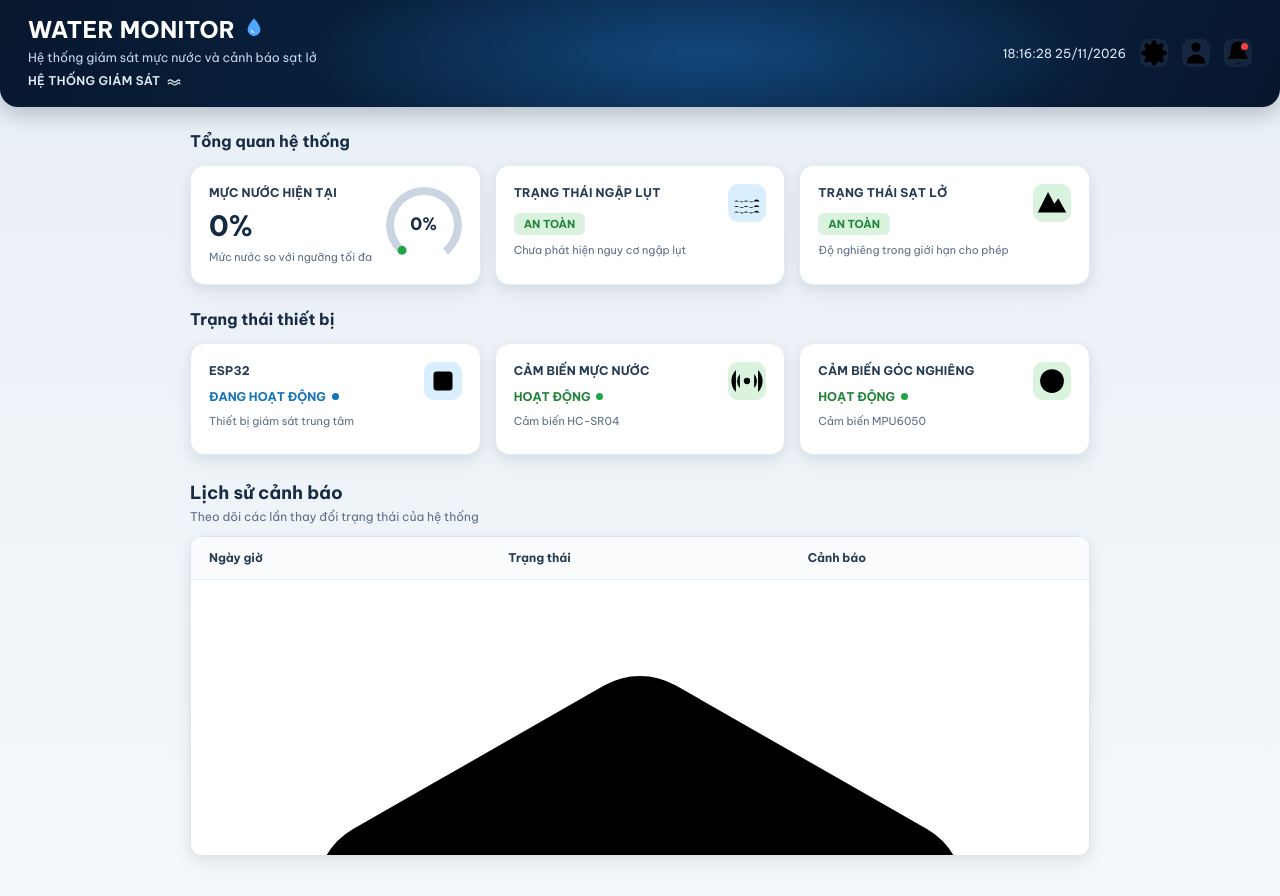
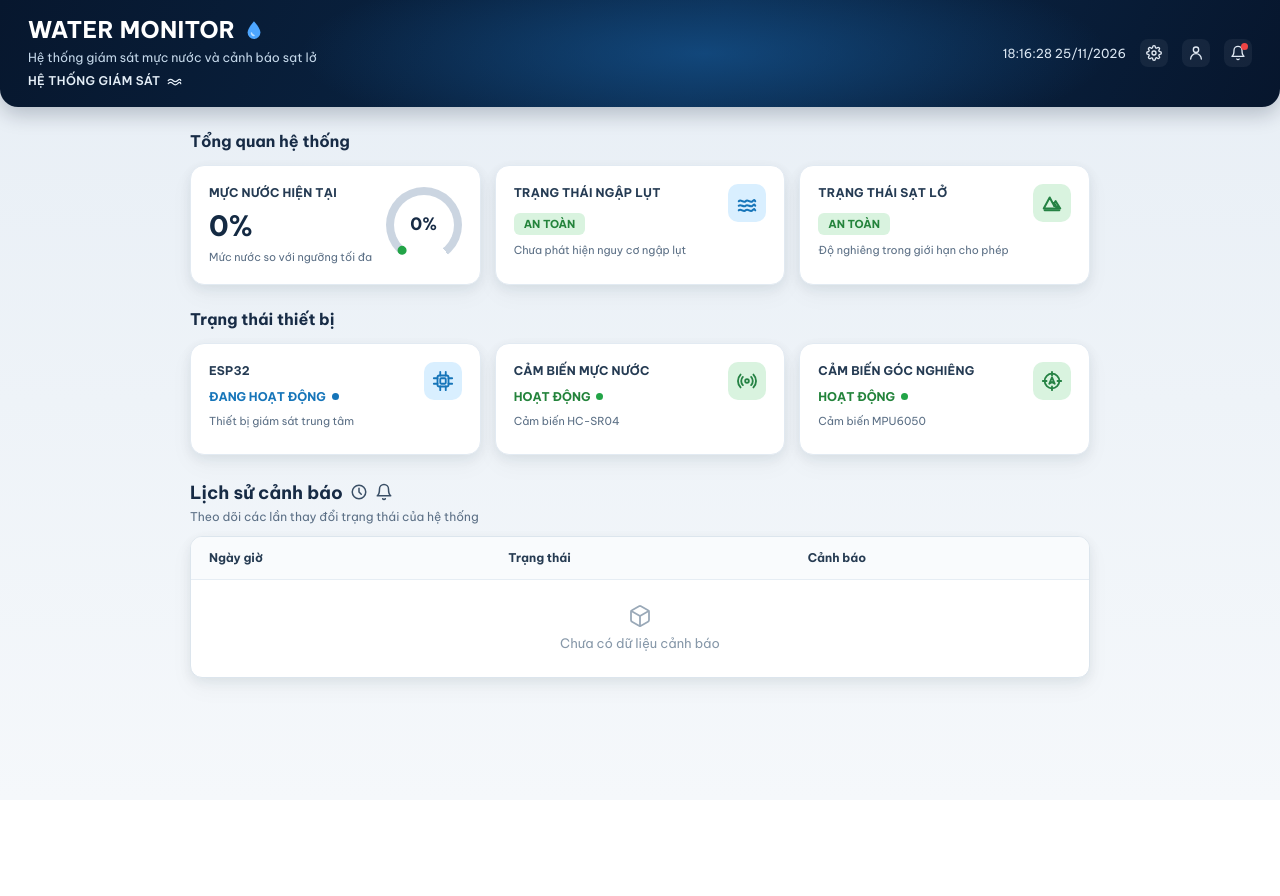
Before and after one commit to MANHLOI-2611/water-monitor, a Spring Boot app: page / in a window 1280 px wide. After the commit the page ends 703 px from the top, so only its background shows below. Run offline with Spring Boot 4, Linux system fonts and the light colour scheme; data that the repository does not hold is empty; some libraries are stand-ins or nearby versions.

Commit message:
Redesign water monitor dashboard

```diff
--- a/src/main/resources/templates/index.html
+++ b/src/main/resources/templates/index.html
@@ -8,7 +8,8 @@
     <link rel="preconnect" href="https://fonts.googleapis.com">
     <link rel="preconnect" href="https://fonts.gstatic.com" crossorigin>
     <link href="https://fonts.googleapis.com/css2?family=Be+Vietnam+Pro:wght@400;500;600;700&display=swap" rel="stylesheet">
-    <link rel="stylesheet" th:href="@{/css/style.css}">
+    <!-- Nếu chạy file tĩnh không qua Thymeleaf, có thể đổi thành href="./style.css" hoặc "./css/style.css" -->
+    <link rel="stylesheet" th:href="@{/css/style.css}" href="./css/style.css">
 </head>
 
 <body>
@@ -16,18 +17,16 @@
 <header class="topbar">
     <div class="brand">
         <div class="brand-title">
-            WATER MONITOR
-            <span class="brand-drop" aria-hidden="true">
-                <svg viewBox="0 0 24 24" width="22" height="22">
+            <span>WATER MONITOR</span>
+            <svg width="22" height="22" viewBox="0 0 24 24" aria-hidden="true">
                 <path d="M12 2.5C12 2.5 5 10.2 5 14.8a7 7 0 0 0 14 0C19 10.2 12 2.5 12 2.5Z" fill="#4da6ff"/>
                 <path d="M9.2 15.2a3.2 3.2 0 0 0 2.8 2.8" fill="none" stroke="#bfe0ff" stroke-width="1.6" stroke-linecap="round"/>
             </svg>
-            </span>
         </div>
         <p>Hệ thống giám sát mực nước và cảnh báo sạt lở</p>
         <div class="brand-subtitle">
             <span>HỆ THỐNG GIÁM SÁT</span>
-            <svg viewBox="0 0 24 24" width="14" height="14" fill="none" stroke="currentColor" stroke-width="2" stroke-linecap="round" stroke-linejoin="round" aria-hidden="true">
+            <svg width="15" height="15" viewBox="0 0 24 24" fill="none" stroke="currentColor" stroke-width="2" stroke-linecap="round" aria-hidden="true">
                 <path d="M2 12c2.5-2.5 5-2.5 7.5 0s5 2.5 7.5 0 5-2.5 5 0"/>
                 <path d="M2 17c2.5-2.5 5-2.5 7.5 0s5 2.5 7.5 0 5-2.5 5 0"/>
             </svg>
@@ -84,7 +83,7 @@
         </article>
 
         <!-- NGẬP LỤT -->
-        <article class="card status-card">
+        <article class="card">
             <div class="card-content">
                 <h3>TRẠNG THÁI NGẬP LỤT</h3>
                 <span class="status-text safe" id="floodStatus">AN TOÀN</span>
@@ -92,16 +91,16 @@
             </div>
 
             <div class="card-icon flood-icon" aria-hidden="true">
-                <svg viewBox="0 0 48 48">
-                    <path d="M8 22c4-4 8 4 12 0s8 4 12 0 6-2 8 0" />
-                    <path d="M8 29c4-4 8 4 12 0s8 4 12 0 6-2 8 0" />
-                    <path d="M8 36c4-4 8 4 12 0s8 4 12 0 6-2 8 0" />
+                <svg width="22" height="22" viewBox="0 0 24 24" fill="none" stroke="currentColor" stroke-width="2.2" stroke-linecap="round">
+                    <path d="M3 10c2.5-2.5 5 2.5 7.5 0s5 2.5 7.5 0 2-1 3 0"/>
+                    <path d="M3 15c2.5-2.5 5 2.5 7.5 0s5 2.5 7.5 0 2-1 3 0"/>
+                    <path d="M3 20c2.5-2.5 5 2.5 7.5 0s5 2.5 7.5 0 2-1 3 0"/>
                 </svg>
             </div>
         </article>
 
         <!-- SẠT LỞ -->
-        <article class="card status-card">
+        <article class="card">
             <div class="card-content">
                 <h3>TRẠNG THÁI SẠT LỞ</h3>
                 <span class="status-text safe" id="landslideStatus">AN TOÀN</span>
@@ -125,7 +124,7 @@
 
     <section class="dashboard">
 
-        <article class="card device-card">
+        <article class="card">
             <div class="card-content">
                 <h3>ESP32</h3>
                 <div class="device-status info">
@@ -136,15 +135,15 @@
             </div>
 
             <div class="card-icon chip-icon" aria-hidden="true">
-                <svg viewBox="0 0 48 48">
-                    <rect x="12" y="12" width="24" height="24" rx="4" />
-                    <rect x="18" y="18" width="12" height="12" rx="2" />
-                    <path d="M17 5v7M24 5v7M31 5v7M17 36v7M24 36v7M31 36v7M5 17h7M5 24h7M5 31h7M36 17h7M36 24h7M36 31h7" />
+                <svg width="22" height="22" viewBox="0 0 24 24" fill="none" stroke="currentColor" stroke-width="2" stroke-linecap="round" stroke-linejoin="round">
+                    <rect x="6" y="6" width="12" height="12" rx="2"/>
+                    <rect x="9" y="9" width="6" height="6" rx="1"/>
+                    <path d="M9 2v4M15 2v4M9 18v4M15 18v4M2 9h4M2 15h4M18 9h4M18 15h4"/>
                 </svg>
             </div>
         </article>
 
-        <article class="card device-card">
+        <article class="card">
             <div class="card-content">
                 <h3>CẢM BIẾN MỰC NƯỚC</h3>
                 <div class="device-status">
@@ -155,15 +154,15 @@
             </div>
 
             <div class="card-icon sensor-icon" aria-hidden="true">
-                <svg viewBox="0 0 48 48">
-                    <circle cx="24" cy="24" r="4" />
-                    <path d="M15 15a13 13 0 0 0 0 18M33 15a13 13 0 0 1 0 18" />
-                    <path d="M10 10a20 20 0 0 0 0 28M38 10a20 20 0 0 1 0 28" />
+                <svg width="22" height="22" viewBox="0 0 24 24" fill="none" stroke="currentColor" stroke-width="2" stroke-linecap="round">
+                    <circle cx="12" cy="12" r="2"/>
+                    <path d="M7.5 7.5a6.5 6.5 0 0 0 0 9M16.5 7.5a6.5 6.5 0 0 1 0 9"/>
+                    <path d="M5 5a10 10 0 0 0 0 14M19 5a10 10 0 0 1 0 14"/>
                 </svg>
             </div>
         </article>
 
-        <article class="card device-card">
+        <article class="card">
             <div class="card-content">
                 <h3>CẢM BIẾN GÓC NGHIÊNG</h3>
                 <div class="device-status">
@@ -186,23 +185,18 @@
 
     <!-- LỊCH SỬ CẢNH BÁO -->
     <section class="history-section">
-
         <div class="history-heading">
             <div>
                 <h2>
-                    Lịch sử cảnh báo
-                    <span class="history-symbol" aria-hidden="true">
-                        <svg viewBox="0 0 24 24">
+                    <span>Lịch sử cảnh báo</span>
+                    <svg width="18" height="18" viewBox="0 0 24 24" fill="none" stroke="#3a4f66" stroke-width="2" stroke-linecap="round" stroke-linejoin="round" aria-hidden="true">
                         <circle cx="12" cy="12" r="9"/>
                         <path d="M12 7v5l3 3"/>
                     </svg>
-                    </span>
-                    <span class="history-symbol" aria-hidden="true">
-                        <svg viewBox="0 0 24 24">
+                    <svg width="18" height="18" viewBox="0 0 24 24" fill="none" stroke="#3a4f66" stroke-width="2" stroke-linecap="round" stroke-linejoin="round" aria-hidden="true">
                         <path d="M18 8a6 6 0 0 0-12 0c0 7-3 9-3 9h18s-3-2-3-9"/>
                         <path d="M13.73 21a2 2 0 0 1-3.46 0"/>
                     </svg>
-                    </span>
                 </h2>
                 <p>Theo dõi các lần thay đổi trạng thái của hệ thống</p>
             </div>
@@ -259,11 +249,11 @@
     updateClock();
     setInterval(updateClock, 1000);
 
-    const emptyHistoryTemplate = `
+    const emptyHistoryHtml = `
         <tr>
             <td colspan="3" class="history-empty">
                 <span class="empty-icon" aria-hidden="true">
-                    <svg viewBox="0 0 24 24">
+                    <svg width="24" height="24" viewBox="0 0 24 24" fill="none" stroke="currentColor" stroke-width="1.8" stroke-linecap="round" stroke-linejoin="round">
                         <path d="M21 16V8a2 2 0 0 0-1-1.73l-7-4a2 2 0 0 0-2 0l-7 4A2 2 0 0 0 3 8v8a2 2 0 0 0 1 1.73l7 4a2 2 0 0 0 2 0l7-4A2 2 0 0 0 21 16Z"/>
                         <path d="m3.3 7 8.7 5 8.7-5M12 22V12"/>
                     </svg>
@@ -273,22 +263,18 @@
         </tr>
     `;
 
-    // Tải lịch sử cảnh báo từ server
     async function loadHistory() {
         const tbody = document.getElementById('historyBody');
 
         try {
             const response = await fetch('/api/history');
-
-            if (!response.ok) {
-                throw new Error('Không thể tải lịch sử');
-            }
+            if (!response.ok) throw new Error('Không thể tải lịch sử');
 
             const history = await response.json();
             tbody.innerHTML = '';
 
             if (!Array.isArray(history) || history.length === 0) {
-                tbody.innerHTML = emptyHistoryTemplate;
+                tbody.innerHTML = emptyHistoryHtml;
                 return;
             }
 
@@ -303,31 +289,19 @@
                 statusCell.textContent = event.status;
 
                 const messageCell = document.createElement('td');
-
                 const badge = document.createElement('span');
-                badge.className =
-                    'status-badge status-' +
-                    String(event.status || 'safe').toLowerCase();
-
+                badge.className = 'status-badge status-' + String(event.status || 'safe').toLowerCase();
                 badge.textContent = event.message;
 
                 messageCell.appendChild(badge);
-
-                row.appendChild(timeCell);
-                row.appendChild(statusCell);
-                row.appendChild(messageCell);
-
+                row.append(timeCell, statusCell, messageCell);
                 tbody.appendChild(row);
             });
-
         } catch (error) {
             console.error('Lỗi tải lịch sử:', error);
-
             tbody.innerHTML = `
                 <tr>
-                    <td colspan="3" class="history-empty">
-                        Không thể tải lịch sử cảnh báo
-                    </td>
+                    <td colspan="3" class="history-empty">Không thể tải lịch sử cảnh báo</td>
                 </tr>
             `;
         }
```
Also changed, not shown: other parts of src/main/resources/templates/index.html (+14 -18 lines). Lines whose indentation alone changed are shown as unchanged.
